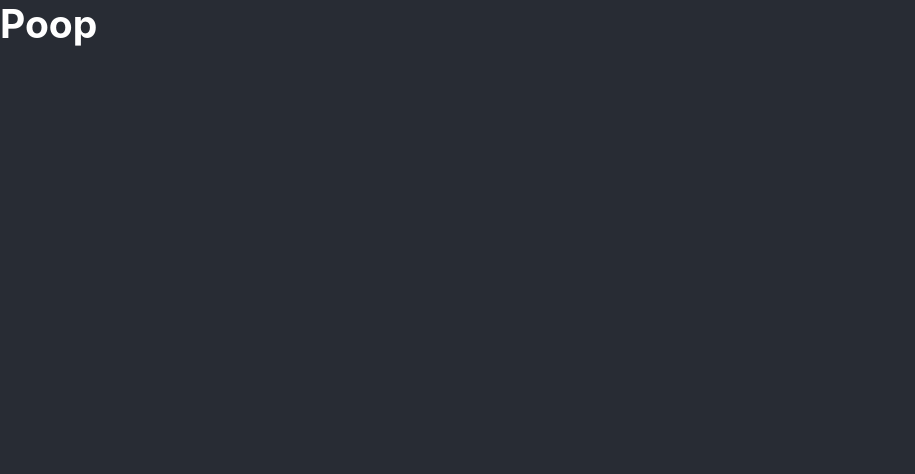
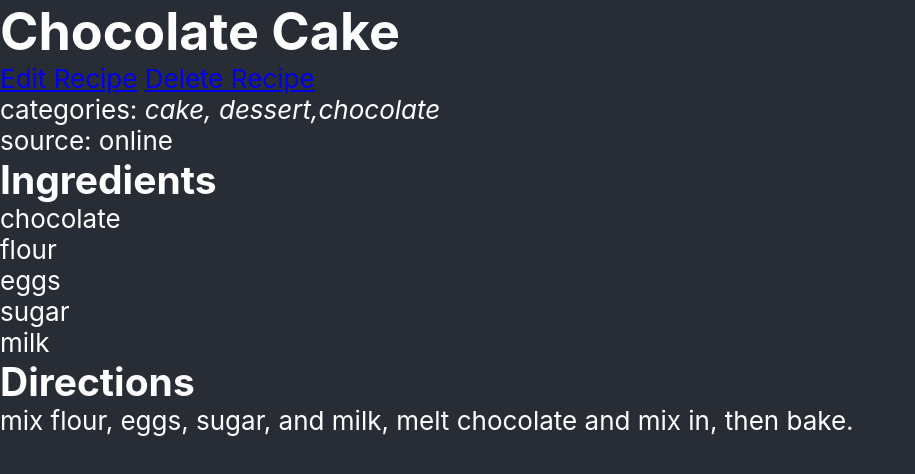
Before and after one commit to taylorfriesen6/front-end, a React (Create React App) app: page / in a window 1280 px wide. Shown: the top 474 px of the page, without its empty margins (0-915 px from the left). Built offline with nearby package versions, Linux system fonts and the light colour scheme.

Commit message:
recipe display working

```diff
--- a/src/App.js
+++ b/src/App.js
@@ -1,11 +1,14 @@
 
 import './App.css';
+
+import DisplayPage from './components/DisplayPage'
 
 function App() {
   return (
     <div className="App">
 
-        <h2>Poop</h2>
+        {/* Including  the DisplayPage component for testing purposes*/}
+        <DisplayPage />
 
     </div>
   );
--- a/src/components/DisplayPage.js
+++ b/src/components/DisplayPage.js
@@ -1,9 +1,33 @@
 import React from 'react'
 
 function DisplayPage() {
+
+  const recipe = {
+    title: 'Chocolate Cake',
+    category: 'cake, dessert,chocolate',
+    source: 'online',
+    ingredients: 'chocolate, flour, eggs, sugar, milk',
+    instructions: 'mix flour, eggs, sugar, and milk, melt chocolate and mix in, then bake.',
+    user_id: 1
+  };
+
+  const ingredientsArray = recipe.ingredients.split(',');
+
   return (
     <div>
-      <h2>Edit Page</h2>
+      <h1>{recipe.title}</h1>
+      {/* the links on the following line should be replaced with React Links once routing is set up */}
+      <a href='#'>Edit Recipe</a> <a href='#'>Delete Recipe</a>
+      <p>categories: <em>{recipe.category}</em></p>
+      <p>source: {recipe.source}</p>
+      <h2>Ingredients</h2>
+      <ul>
+        {ingredientsArray.map(ingredient => {
+          return <li>{ingredient}</li>;
+        })}
+      </ul>
+      <h2>Directions</h2>
+      <p>{recipe.instructions}</p>
     </div>
   )
 }
```
